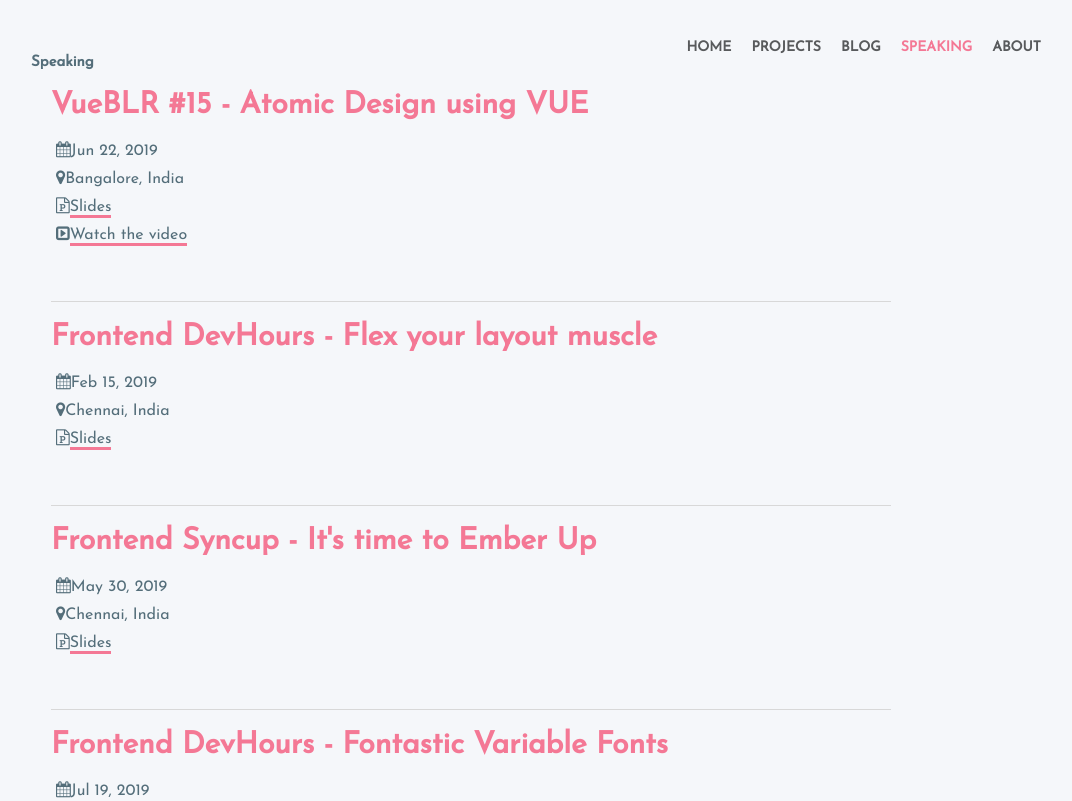
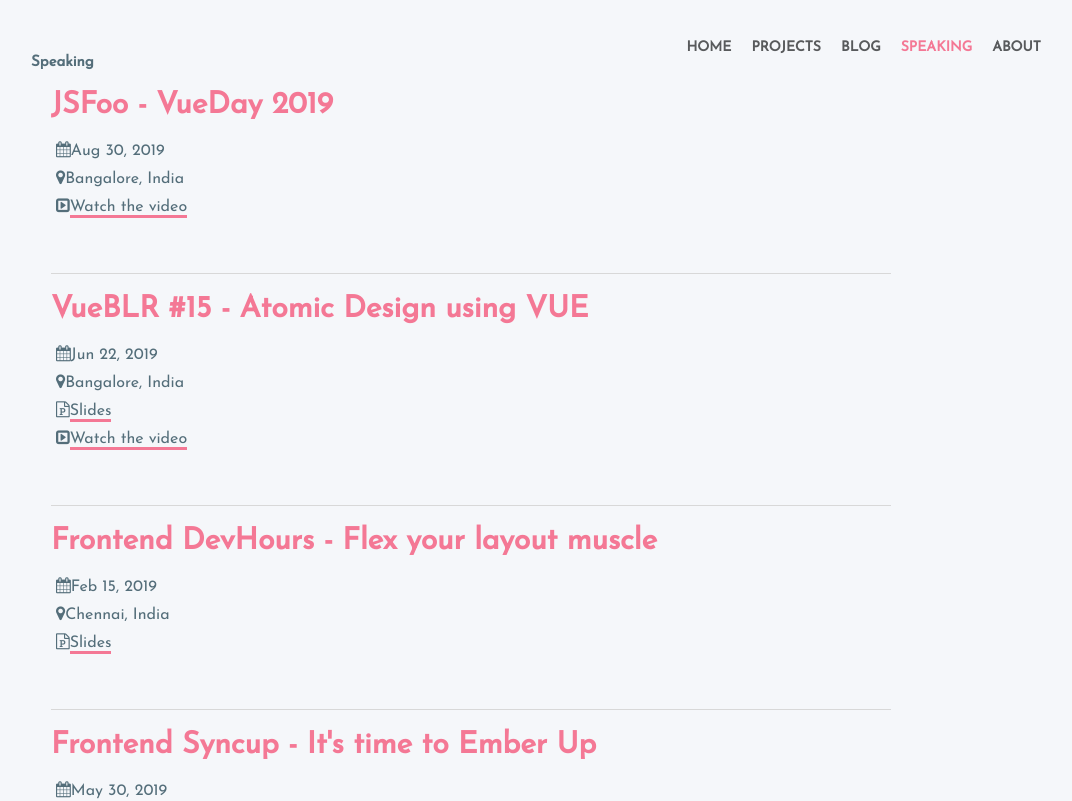
Before and after one commit to ruphaa/vue-portfolio, a Nuxt app: page /speaking in a window 1280 px wide. Shown: the top 801 px of the page, without its empty margins (84-1156 px from the left). Built offline with nearby package versions, Linux system fonts and the light colour scheme.

Commit message:
Add JSFoo talk

```diff
--- a/pages/speaking.vue
+++ b/pages/speaking.vue
@@ -3,6 +3,23 @@
         <h1>Speaking</h1>
         <div class="blog-container">
             <ul class="conference-list">
+                <li class="conference">
+                    <div class="conference__title">
+                        JSFoo - VueDay 2019
+                    </div>
+                    <div class="conference__time">
+                        <i class="fa fa-calendar"></i>
+                        <time>Aug 30, 2019</time>
+                    </div>
+                    <div class="conference__location">
+                        <i class="fa fa-map-marker"></i>
+                        <span>Bangalore, India</span>
+                    </div>
+                    <div class="conference__video">
+                        <i class="fa fa-caret-square-o-right"></i>
+                        <span class="link"><a href="https://www.youtube.com/watch?v=cR901Xmb1-I&feature=youtu.be&t=8370" target="_blank">Watch the video</a></span>
+                    </div>
+                </li>
                 <li class="conference">
                     <div class="conference__title">
                         VueBLR #15 - Atomic Design using VUE
```
